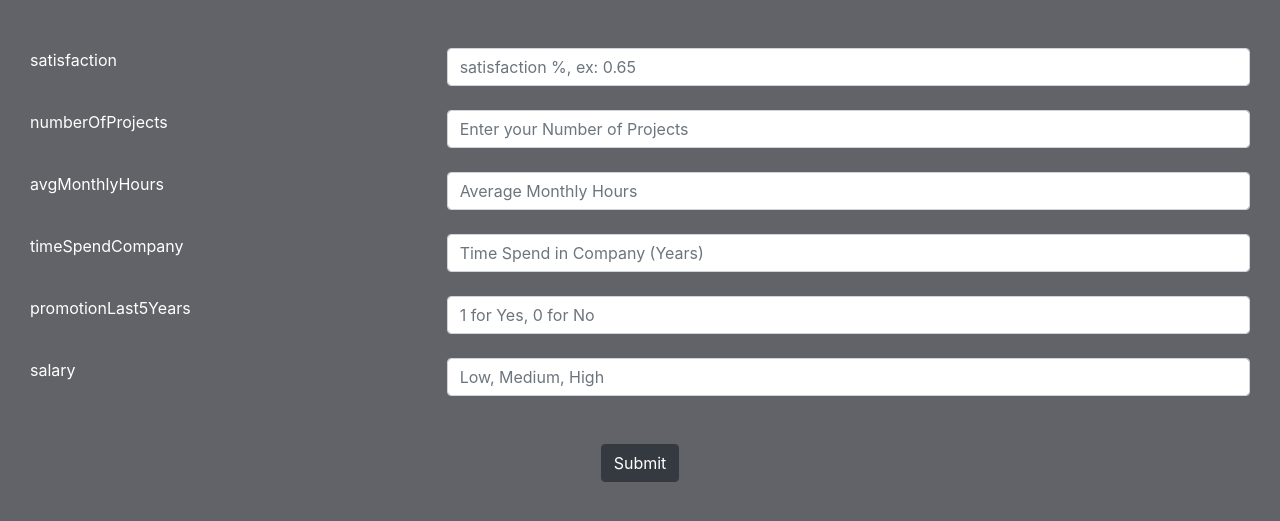
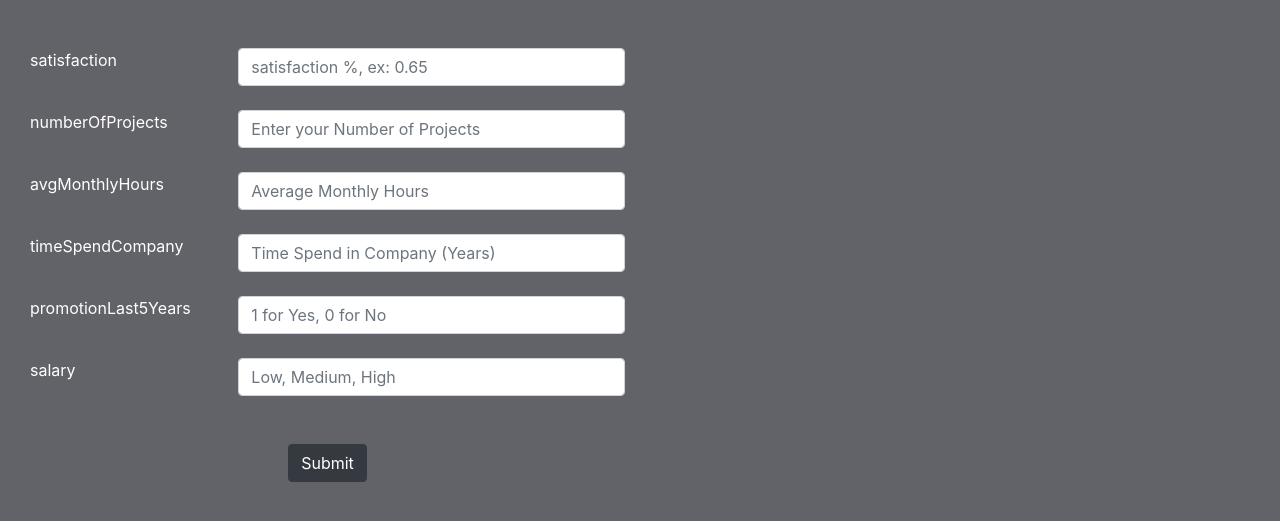
Before and after one commit to nrajiv0676/Employee-Retention, a Flask app: page / in a window 1280 px wide. Shown: the part 56-577 px from the top of the page. Run offline with Flask 2, Linux system fonts and the light colour scheme; some libraries are stand-ins or nearby versions.

Commit message:
Update home.html

```diff
--- a/templates/home.html
+++ b/templates/home.html
@@ -30,7 +30,7 @@
 <body>
 
     <div class="container-fluid">
-        <div class="col-lg-12">
+        <div class="col-lg-6">
                 <form action="{{ url_for('result') }}" method="post">
                     <br>
                     <br>
```
